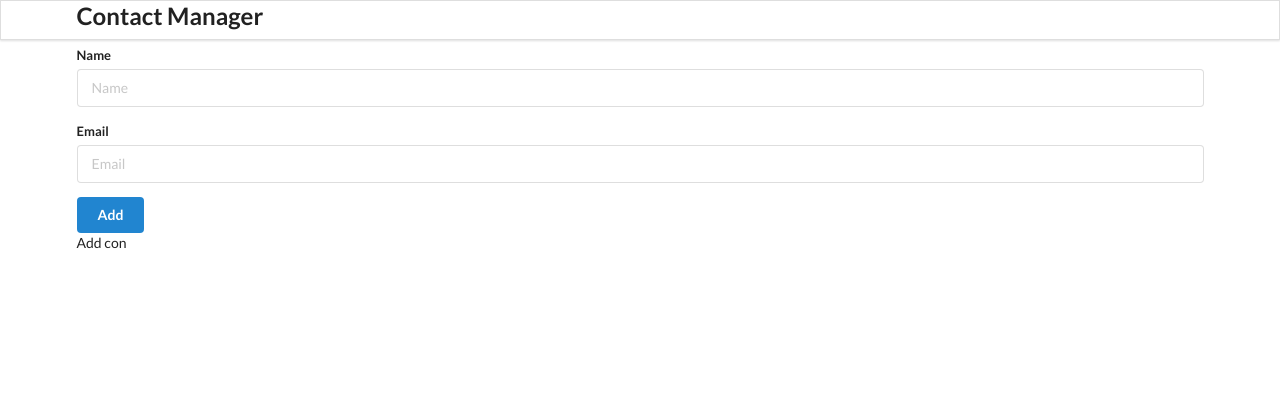
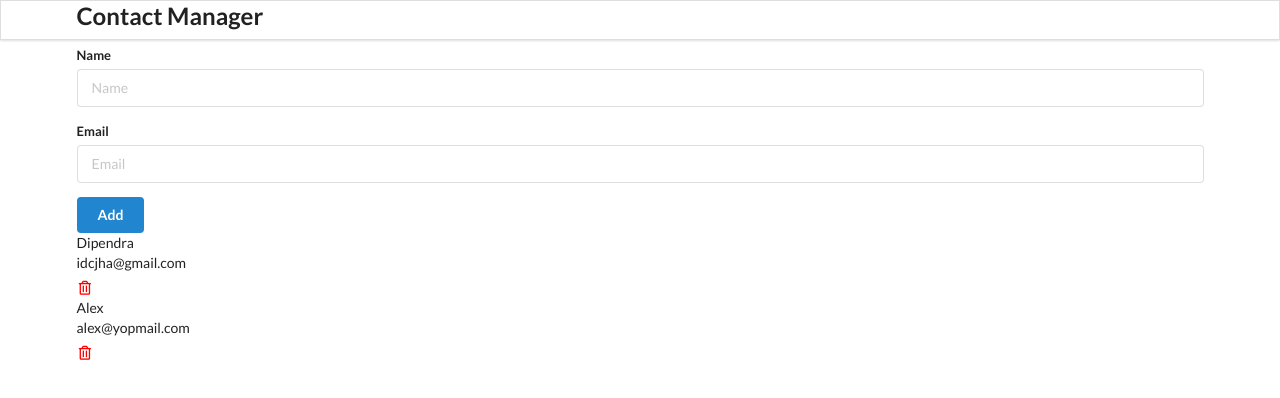
Before and after one commit to dcjha/contact-manager, a React (Create React App) app: page / in a window 1280 px wide. Shown: the top 398 px of the page. Built offline with nearby package versions, Linux system fonts and the light colour scheme.

Commit message:
listing contact,linking component

```diff
--- a/src/components/App.js
+++ b/src/components/App.js
@@ -5,11 +5,23 @@ import AddContact from "./AddContact";
 import ContactList from "./ContactList";
 
 function App() {
+    const contacts = [
+        {
+            "id": 1,
+            "name": "Dipendra",
+            "email": "idcjha@gmail.com"
+        },
+        {
+            "id": 2,
+            "name": "Alex",
+            "email": "alex@yopmail.com"
+        }
+    ];
     return (
         <div className = "ui container  ">
               <Header/>
               <AddContact/>
-              <ContactList/>
+              <ContactList contacts = {contacts} />
         </div>
     );
 }
--- a/src/components/ContactCard.js
+++ b/src/components/ContactCard.js
@@ -0,0 +1,20 @@
+import React from 'react'
+
+const ContactCard = (props) =>{
+    const {name, email}  = props.contact
+    return(
+        <div className = "item">
+            <div className = "content">
+                <div className = "header">
+                    {name}
+                </div>
+                <div>
+                    {email}
+                </div>
+                <i style = {{color : "red", marginTop : "5px"}} className = "trash alternate outline icon"></i>
+            </div>
+        </div>
+    )
+}
+
+export default ContactCard;
--- a/src/components/ContactList.js
+++ b/src/components/ContactList.js
@@ -1,11 +1,17 @@
 import React from "react";
+import ContactCard from "./ContactCard";
 
-const ContactList = () =>{
+const ContactList = (props) =>{
+
+    const {contacts} = props;
+
     return(
         <div>
-
-    Add con
-
+            {
+                contacts.map((contact)=>{
+                    return <ContactCard contact = {contact}/>
+                })
+            }
         </div>
     );
 }
```
Also changed, not shown: 1 other file (tests, documents, lock files or other folders).
